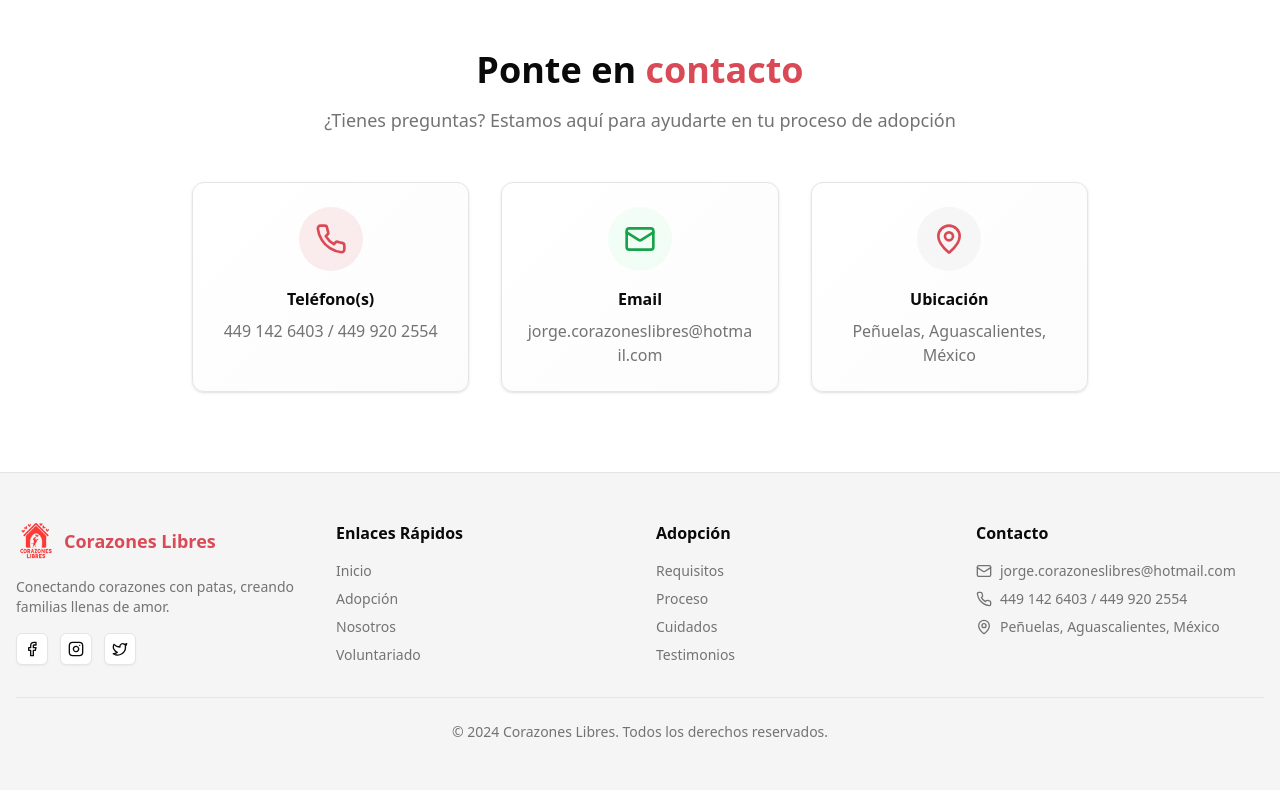
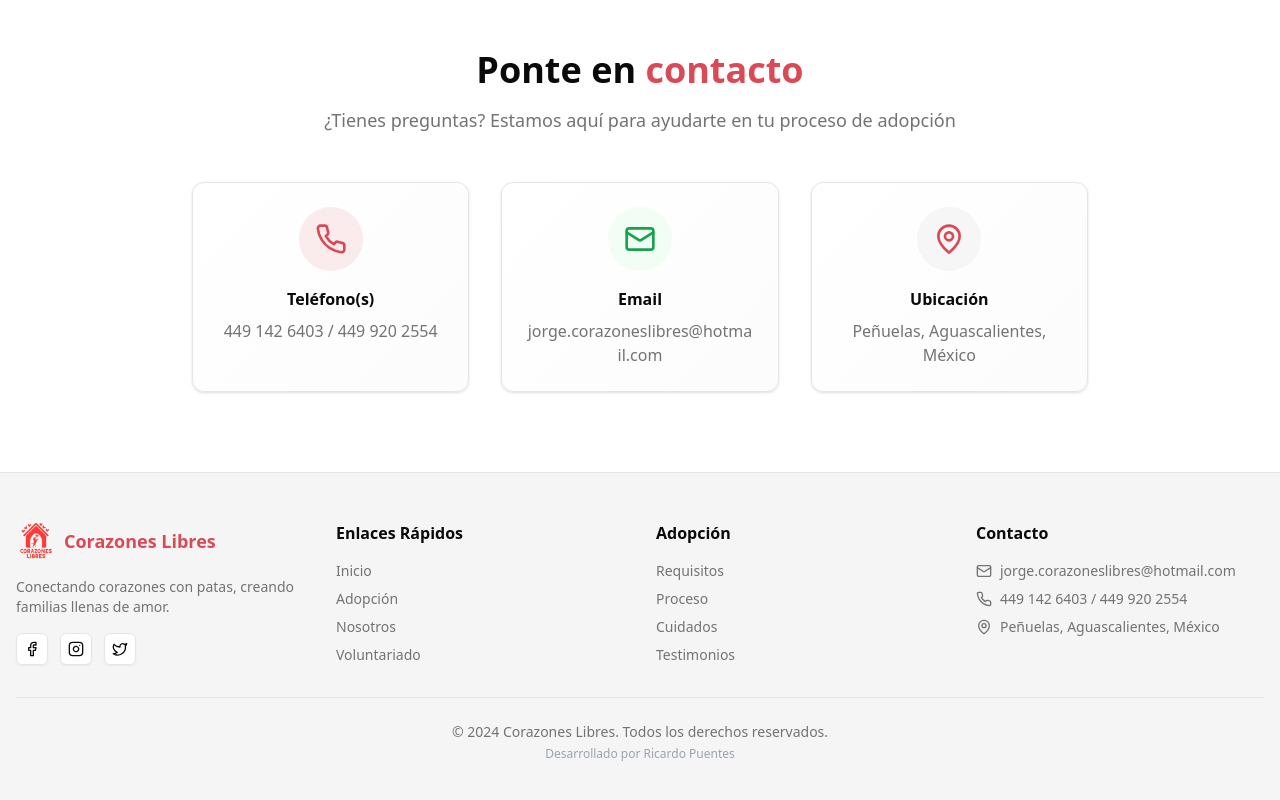
Before and after one commit to SantuarioCorazonesLibres/pet-adoption-site, a React (Vite) app: page / in a window 1280 px wide. Shown: the part 4378-5178 px from the top of the page. Built offline with nearby package versions, Linux system fonts and the light colour scheme; no server answers; the database is empty.

Commit message:
mencion personal

```diff
--- a/src/components/Footer.tsx
+++ b/src/components/Footer.tsx
@@ -11,10 +11,10 @@ const Footer = () => {
           <div className="space-y-4">
             <div className="flex items-center space-x-2">
               <img
-                  src={LogoTransparent}
-                  alt="Logotipo de la asociación"
-                  className="h-10 w-10 "
-                />
+                src={LogoTransparent}
+                alt="Logotipo de la asociación"
+                className="h-10 w-10 "
+              />
               {/* <Heart className="h-6 w-6 text-primary" fill="currentColor" /> */}
               <span className="text-lg font-bold bg-gradient-warm bg-clip-text text-transparent">
                 Corazones Libres
@@ -80,7 +80,11 @@ const Footer = () => {
 
         <div className="border-t mt-8 pt-6 text-center text-sm text-muted-foreground">
           <p>&copy; 2024 Corazones Libres. Todos los derechos reservados.</p>
+          <p className="text-xs text-gray-400 mt-1">
+            Desarrollado por <a href="https://ricardopuentes-portfolio.vercel.app/" target="_blank" className="hover:underline">Ricardo Puentes</a>
+          </p>
         </div>
+
       </div>
     </footer>
   );
```
